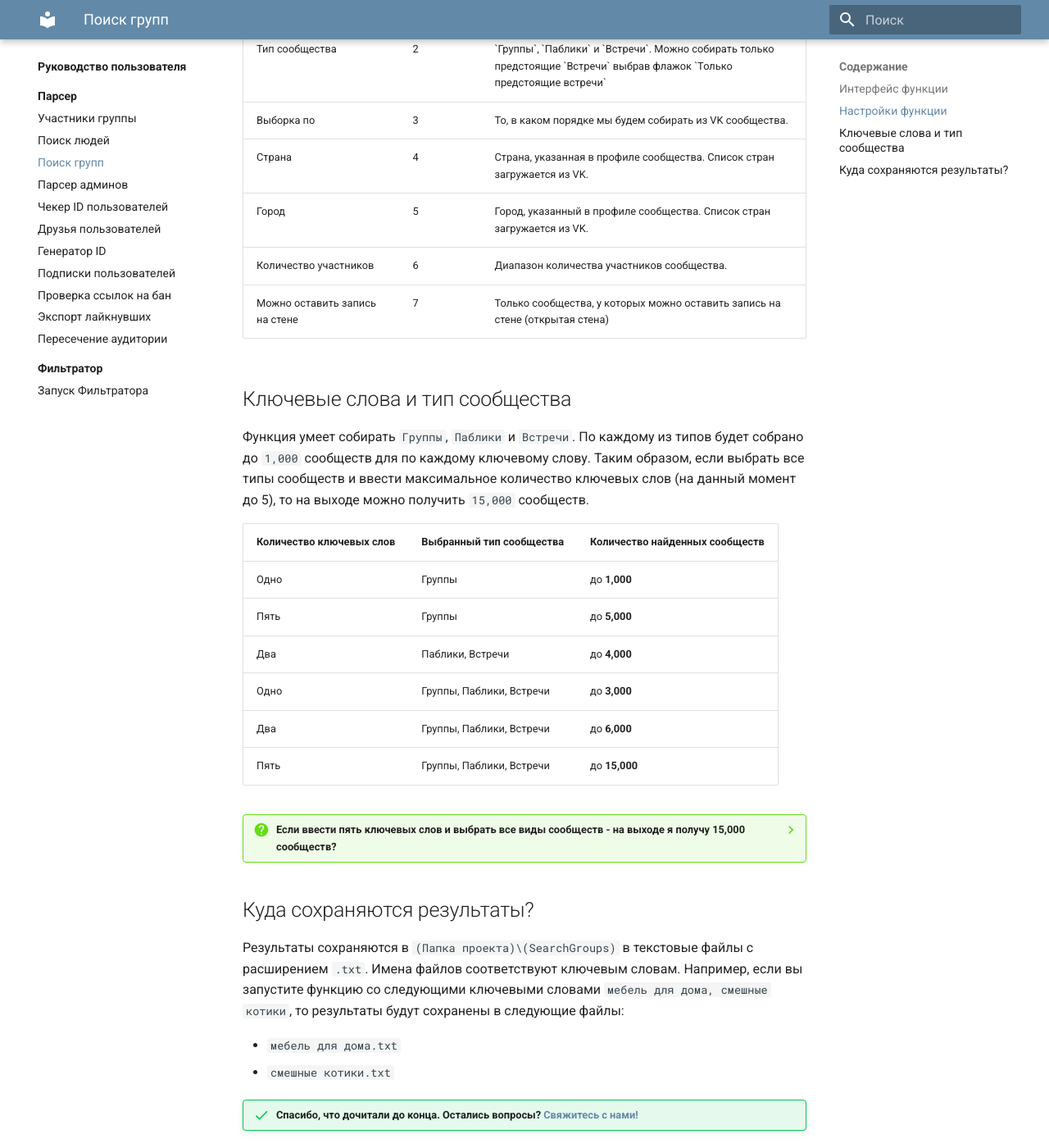
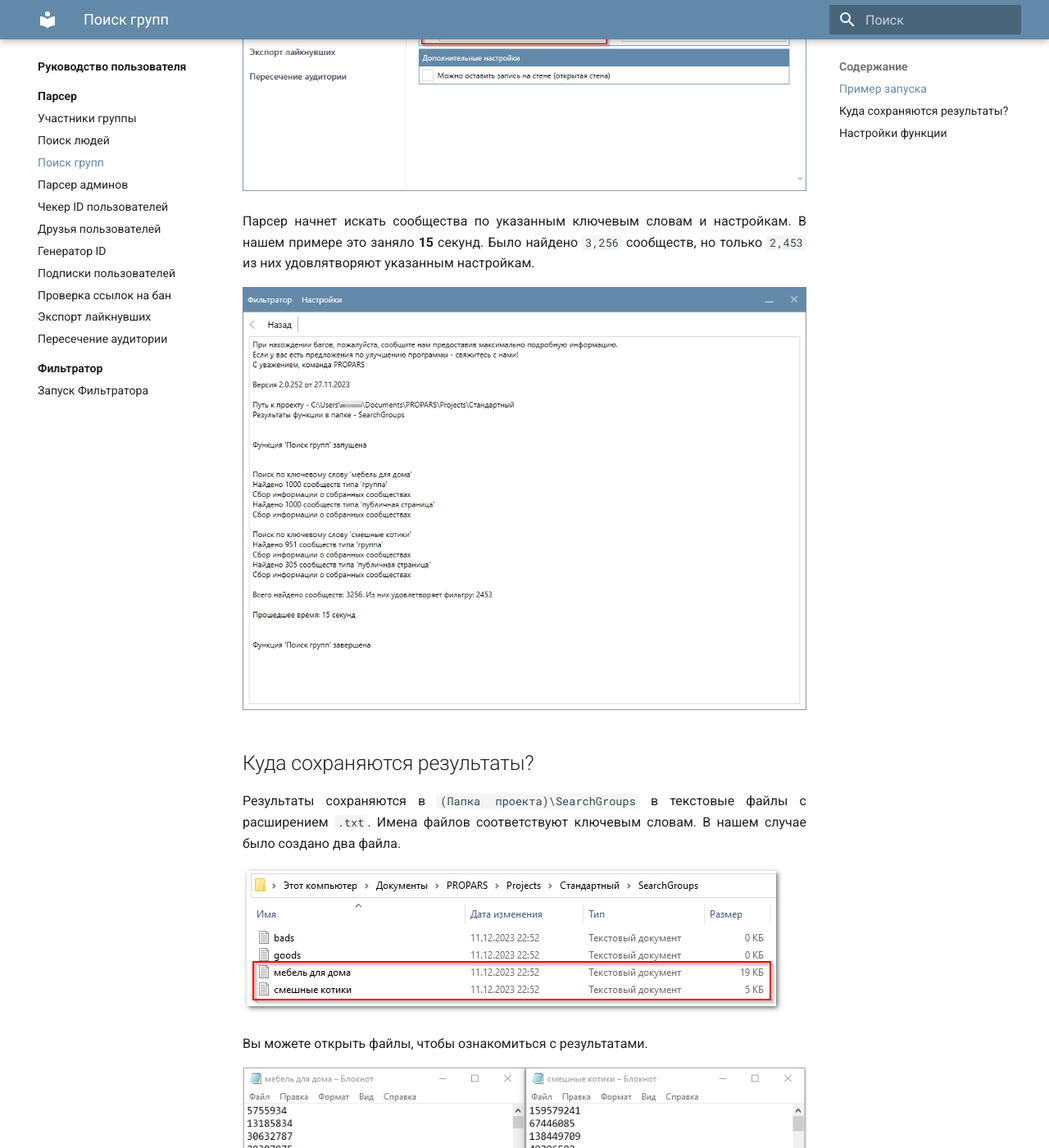
Before and after one commit to VK-Utility/docs, an MkDocs documentation site: the page built from docs/docs/parser/search-groups.md, in a window 1280 px wide and 1400 px high, scrolled down 1239 px. Shown: the whole window at 82% size. Built offline with MkDocs 1.6.1 and Material for MkDocs 9.7.7, drawn with Linux system fonts in a browser that asks for light colours; some of the changed text lies outside the part shown.

Commit message:
Docs for search groups

```diff
--- a/docs/docs/parser/search-groups.md
+++ b/docs/docs/parser/search-groups.md
@@ -1,15 +1,88 @@
 # Поиск групп
 
+<div style="text-align: justify">
+  <p>
+    Поиск групп — инструмент поиска тематических сообществ в VK по ключевым фразам. Функция умеет собирать <code>Группы</code>, <code>Паблики</code> и <code>Встречи</code>. По каждому из типов будет собрано до <code>1,000</code> сообществ по каждому ключевому слову.
+  </p>
+</div>
 
-Поиск групп — инструмент поиска тематических сообществ в VK по фразам, содержащимся в их названии. Задавать ключевые слова можно в строке через запятую (ограничение: до 5 ключевых слов за один раз). Собранные сообщества вы потом можете загрузить в [Участники группы](./group-members.md).
+??? question "Какое максимальное количество сообществ можно найти?"
+    Если выбрать все типы сообществ и ввести максимальное количество ключевых слов (за один запуск функции можно ввести до пяти ключевых слов), то можно найти `15,000` сообществ.
 
-## Интерфейс функции
+    |Количество ключевых слов|Выбранный тип сообщества|Количество найденных сообществ|
+    |---|---|---|
+    |Одно|Группы|до **1,000**|
+    |Пять|Группы|до **5,000**|
+    |Два|Паблики, Встречи|до **4,000**|
+    |Одно|Группы, Паблики, Встречи|до **3,000**|
+    |Два|Группы, Паблики, Встречи|до **6,000**|
+    |Пять|Группы, Паблики, Встречи|до **15,000**|
 
-![](../../img/search_groups.png)
+    !!! question "Если ввести пять ключевых слов и выбрать все виды сообществ — я получу 15,000 сообществ?"
+        Да, если вы не будете использовать другие фильтры, то с высокой долей вероятности вы получите примерно такое количество. Но всё зависит от того, с какими настройками вы запускаете функцию.
+
+!!! tip "Нужны только предстоящие встречи? Укажите соответствующую опцию в настройках функции."
+
+!!! tip "Собранные сообщества можно загрузить в функцию [Участники группы](./group-members.md)."
+
+## Пример запуска
+
+<div style="text-align: justify">
+  <p>
+    Давайте найдем группы и паблики по ключевым словам <code>мебель для дома</code> и <code>смешные котики</code>, в которых более <code>50</code> участников. Перейдите на вкладку <code>Поиск групп</code> и укажите следующие настройки:
+
+    <ul>
+      <li>Ключевые слова — <code>мебель для дома, смешные котики</code>;</li>
+      <li>Тип сообщества — <code>Группы</code> и <code>Паблики</code>;</li>
+      <li>Выборка по — <code>количеству участников</code>;</li>
+      <li>Количество участников — <code>от 50</code>.</li>
+    </ul>
+  </p>
+</div>
+
+!!! note "Обратите внимание, что ключевые слова разделены запятой <code>,</code>."
+
+<div style="text-align: justify">
+  <p>
+    После указания настроек нажмите кнопку <code>Запустить</code> в верхней части окна Парсера.
+  </p>
+</div>
+
+![](../../img/parser/search-groups/example_1.png)
+
+<div style="text-align: justify">
+  <p>
+    Парсер начнет искать сообщества по указанным ключевым словам и настройкам. В нашем примере это заняло <b>15</b> секунд. Было найдено <code>3,256</code> сообществ, но только <code>2,453</code> из них удовлятворяют указанным настройкам.
+  </p>
+</div>
+
+![](../../img/parser/search-groups/example_2.png)
+
+## Куда сохраняются результаты?
+
+<div style="text-align: justify">
+  <p>
+    Результаты сохраняются в <code>(Папка проекта)\SearchGroups</code> в текстовые файлы с расширением <code>.txt</code>. Имена файлов соответствуют ключевым словам. В нашем случае было создано два файла.
+  </p>
+</div>
+
+![](../../img/parser/search-groups/results_1.png)
+
+<div style="text-align: justify">
+  <p>
+    Вы можете открыть файлы, чтобы ознакомиться с результатами.
+  </p>
+</div>
+
+![](../../img/parser/search-groups/results_2.png)
+
+---
 
 ## Настройки функции
 
-!!! info "Таблица ссылается на скриншот из предыдущего раздела"
+![](../../img/parser/search-groups/interface.png)
+
+!!! info "Таблица ссылается на скриншот выше"
 
 <table>
   <thead>
@@ -23,12 +96,12 @@
     <tr>
       <td>Ключевые слова</td>
       <td>1</td>
-      <td>Ключевые слова, по которым нужно искать сообщества. Их можно разделить запятыми (`,`), однако на данный момент установлено ограничение - не более пяти ключевых слов.</td>
+      <td>Ключевые слова, по которым нужно искать сообщества. Их можно разделить запятыми (<code>,</code>). Ограничение - не более пяти ключевых слов за один запуск функции.</td>
     </tr>
     <tr>
       <td>Тип сообщества</td>
       <td>2</td>
-      <td>`Группы`, `Паблики` и `Встречи`. Можно собирать только предстоящие `Встречи` выбрав флажок `Только предстоящие встречи`</td>
+      <td><code>Группы</code>, <code>Паблики</code> и <code>Встречи</code>. Можно собирать только предстоящие <code>Встречи</code> выбрав флажок <code>Только предстоящие встречи</code></td>
     </tr>
     <tr>
       <td>Выборка по</td>
@@ -58,27 +131,6 @@
   </tbody>
 </table>
 
-## Ключевые слова и тип сообщества
-
-Функция умеет собирать `Группы`, `Паблики` и `Встречи`. По каждому из типов будет собрано до `1,000` сообществ для по каждому ключевому слову. Таким образом, если выбрать все типы сообществ и ввести максимальное количество ключевых слов (на данный момент до 5), то на выходе можно получить `15,000` сообществ.
-
-|Количество ключевых слов|Выбранный тип сообщества|Количество найденных сообществ|
-|---|---|---|
-|Одно|Группы|до **1,000**|
-|Пять|Группы|до **5,000**|
-|Два|Паблики, Встречи|до **4,000**|
-|Одно|Группы, Паблики, Встречи|до **3,000**|
-|Два|Группы, Паблики, Встречи|до **6,000**|
-|Пять|Группы, Паблики, Встречи|до **15,000**|
-
-??? question "Если ввести пять ключевых слов и выбрать все виды сообществ - на выходе я получу 15,000 сообществ?"
-    Да, если вы не будете использовать другие фильтры, то с высокой долей вероятности вы получите примерно такое количество. Но всё зависит от того, с какими настройками вы запускаете функцию.
-
-## Куда сохраняются результаты?
-
-Результаты сохраняются в `(Папка проекта)\(SearchGroups)` в текстовые файлы с расширением `.txt`. Имена файлов соответствуют ключевым словам. Например, если вы запустите функцию со следующими ключевыми словами `мебель для дома, смешные котики`, то результаты будут сохранены в следующие файлы:
-
-- `мебель для дома.txt`
-- `смешные котики.txt`
+---
 
 !!! success "Спасибо, что дочитали до конца. Остались вопросы? <a href="../../../support">Свяжитесь с нами!</a>"
```
Also changed, not shown: docs/img/parser/search-groups/example_1.png (added), docs/img/parser/search-groups/example_2.png (added), docs/img/parser/search-groups/interface.png (renamed from docs/img/search_groups.png), docs/img/parser/search-groups/results_1.png (added), docs/img/parser/search-groups/results_2.png (added).
